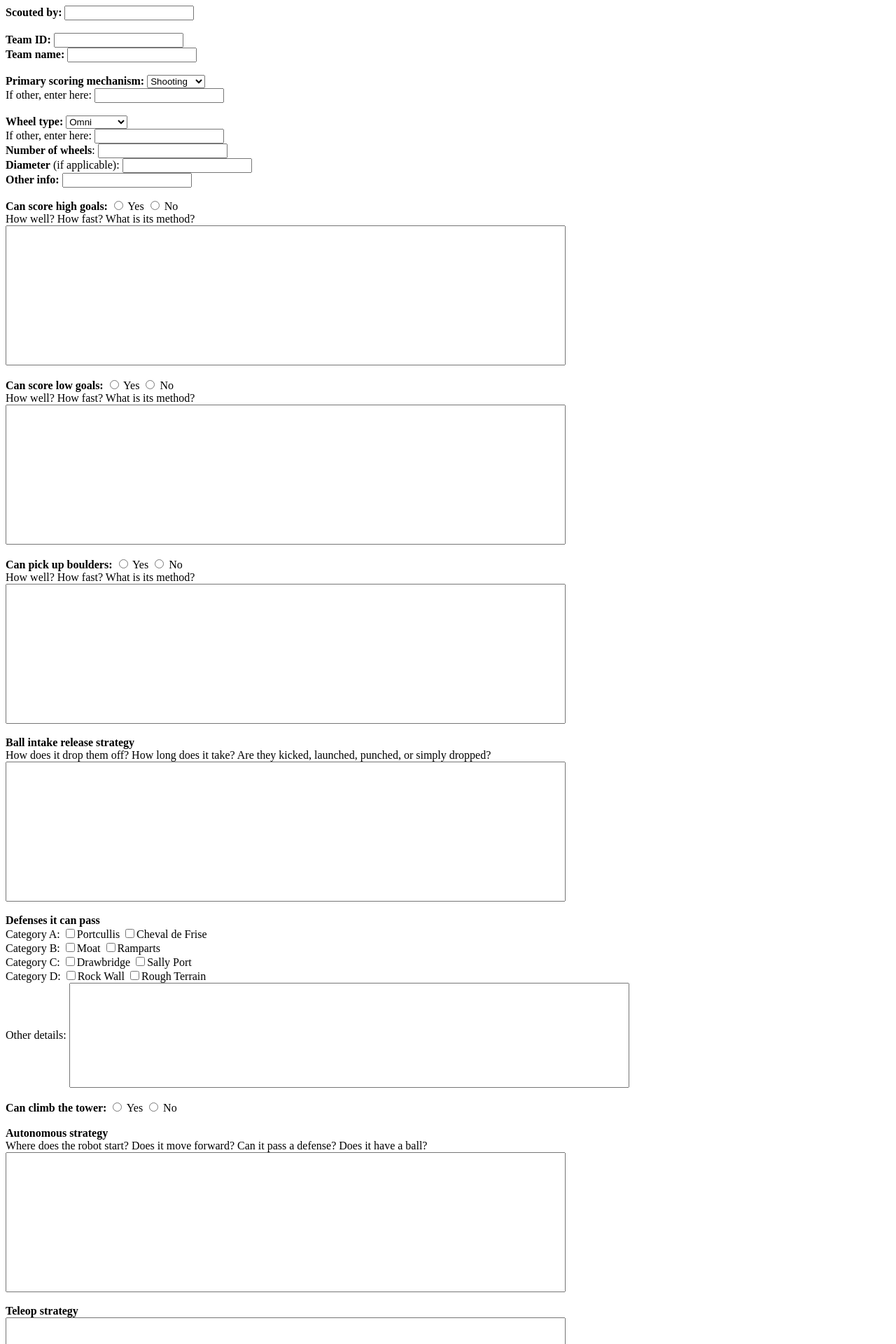
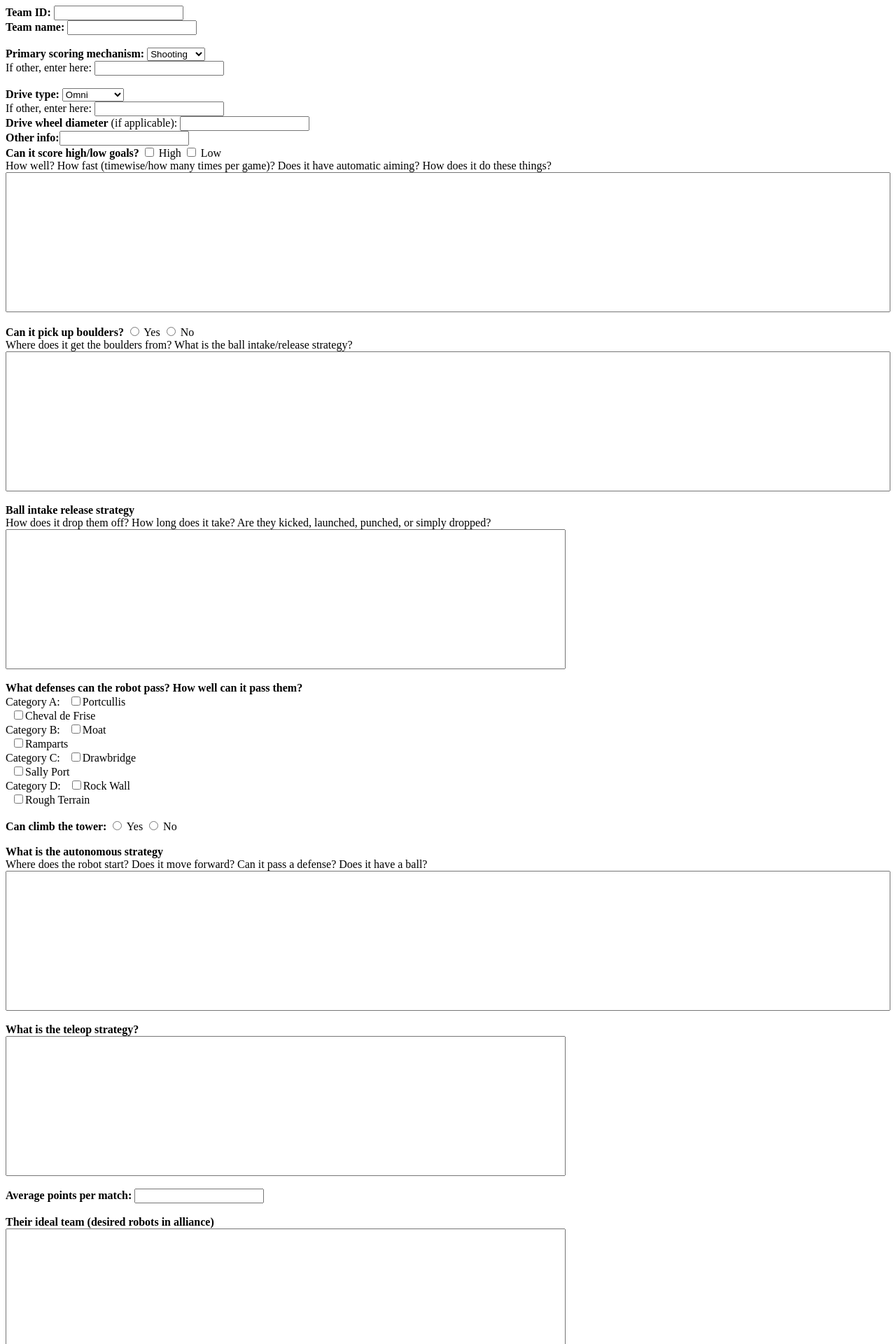
Before and after one commit to noahbkim/scoutmaster, a PHP site: page /teams.php in a window 1280 px wide. Shown: the top 1920 px of the page at 70% size. Run offline with PHP 8.4, Linux system fonts and the light colour scheme.

Commit message:
Should've gotten someone who knew HTML

```diff
--- a/index.php
+++ b/index.php
@@ -20,7 +20,7 @@ start();
 
         <ul id="navigation">
             <li style="float: left;"><a href="/scout/">Scoutmaster</a></li>
-            <li><a href="/scout/example.php">Example</a></li>
+            <li><a href="/scout/teams.php">Teams</a></li>
         </ul>
         <p>Scoutmaster is a comprehensive FRC scouting tool. It also happens to be the first iteration of the scoutmaster software family to ever be functionally completed and deployed! The current models are set up for the 2016 FRC game, Stronghold.</p>
         <a href="core/logout.php">Logout</a>
--- a/teams.php
+++ b/teams.php
@@ -1,63 +1,67 @@
 <html>
-
     <head>
         <title>Scoutmaster</title>
+    </head>
+    <body>
+        <form>
+            <b>Team ID: </b> <input type="number" name="team_number" size="5" maxlength="5"><br>
+            <b>Team name: </b> <input type="text" name="team_name"><br><br>
 
-<body>
-
-<form>
-<b>Scouted by:</b> <input type="text" name="scouter"><br><br>
-
-<b>Team ID: </b> <input type="number" name="teamid" size="5" maxlength="5"><br>
-<b>Team name: </b> <input type="text" name="teamname"><br><br>
-
-<b>Primary scoring mechanism: </b>
- <select name="scoring">
+            <b>Primary scoring mechanism:</b>
+            <select name="primary_mechanism">
                 <option value="shoot">Shooting</option>
                 <option value="breach">Breaching</option>
                 <option value="other">Other</option>
             </select><br>
-If other, enter here: <input type="text" name="scoreother"><br><br>
+            If other, enter here: <input type="text" name="primary_mechanism_other"><br><br>
 
-<b>Wheel type: </b>
- <select name="wheeltype">
+            <b>Drive type:</b>
+            <select name="drive_system">
                 <option value="omni">Omni</option>
                 <option value="mechanum">Mechanum</option>
                 <option value="pneumatic">Pneumatic</option>
                 <option value="trends">Trends</option>
                 <option value="other">Other</option>
             </select><br>
-If other, enter here: <input type="text" name="wheeltypeother"><br>
-<b>Number of wheels</b>: <input type="number" name="wheelcount"><br>
-<b>Diameter</b> (if applicable): <input type="number" name="wheeldiam"><br>
-<b>Other info:</b> <input type="text" name="wheelsother"><br>
-</form>
+            If other, enter here: <input type="text" name="driver_system_other"><br>
 
-<b>Can score high goals: </b> <input type="radio" name="highgoal" value="yes"> Yes    <input type="radio" name="highgoal" value="no"> No<br>
-How well? How fast? What is its method?<br><input type="text" name="highgoaldesc" style="height:200px;width:800px;"><br><br>
+            <b>Drive wheel diameter</b> (if applicable): <input type="text" name="drive_diameter"><br>
+            <b>Other info:</b><input type="text" name="drive_info"><br>
 
-<b>Can score low goals: </b> <input type="radio" name="lowgoal" value="yes"> Yes    <input type="radio" name="lowgoal" value="no"> No<br>
-How well? How fast? What is its method?<br><input type="text" name="lowgoaldesc" style="height:200px;width:800px;"><br><br>
+            <b>Can it score high/low goals? </b> <input type="checkbox" name="can_high_goal"> High <input type="checkbox" name="can_low_goal"> Low <br>
+            How well? How fast (timewise/how many times per game)? Does it have automatic aiming? How does it do these things?<br>
+            <input type="text" name="scoring_system" style="height: 200px; width: 100%;"><br><br>
 
-<b>Can pick up boulders: </b> <input type="radio" name="boulder" value="yes"> Yes    <input type="radio" name="boulder" value="no"> No<br>
-How well? How fast? What is its method?<br><input type="text" name="boulderdesc" style="height:200px;width:800px;"><br><br>
+            <b>Can it pick up boulders?</b> <input type="radio" name="can_boulder" value="yes"> Yes <input type="radio" name="can_boulder", value="no"> No <br>
+            Where does it get the boulders from? What is the ball intake/release strategy?<br>
+            <input type="text" name="boulder_system" style="height: 200px; width: 100%;"><br><br>
+
 
             <b>Ball intake release strategy</b><br>
             How does it drop them off? How long does it take? Are they kicked, launched, punched, or simply dropped?<br><input type="text" name="boulderdesc" style="height:200px;width:800px;"><br><br>
 
-<b>Defenses it can pass</b><br>
-Category A: <input type="checkbox" name="portcullis" value="Portcullis">Portcullis <input type="checkbox" name="cheval" value="Cheval de Frise">Cheval de Frise<br>
-Category B: <input type="checkbox" name="moat" value="Moat">Moat <input type="checkbox" name="ramparts" value="Ramparts">Ramparts<br>
-Category C: <input type="checkbox" name="drawbridge" value="Drawbridge">Drawbridge <input type="checkbox" name="sallyport" value="Sally Port">Sally Port<br>
-Category D: <input type="checkbox" name="rockwall" value="Rock Wall">Rock Wall <input type="checkbox" name="roughterrain" value="Rough Terrain">Rough Terrain<br>
-Other details: <input type="text" name="defdesc" style="height:150px;width:800px;"><br><br>
+            <b>What defenses can the robot pass? How well can it pass them?</b><br>
+            Category A:
+            &nbsp;&nbsp;<input type="checkbox" name="can_portcullis" value="yes">Portcullis<br>
+            &nbsp;&nbsp;<input type="checkbox" name="can_cheval" value="yes">Cheval de Frise<br>
+            Category B:
+            &nbsp;&nbsp;<input type="checkbox" name="can_moat" value="yes">Moat<br>
+            &nbsp;&nbsp;<input type="checkbox" name="can_ramparts" value="yes">Ramparts<br>
+            Category C:
+            &nbsp;&nbsp;<input type="checkbox" name="can_drawbridge" value="yes">Drawbridge<br>
+            &nbsp;&nbsp;<input type="checkbox" name="can_sally" value="yes">Sally Port<br>
+            Category D:
+            &nbsp;&nbsp;<input type="checkbox" name="can_rock" value="yes">Rock Wall<br>
+            &nbsp;&nbsp;<input type="checkbox" name="can_rough" value="yes">Rough Terrain<br>
+            <br>
 
-<b>Can climb the tower: </b> <input type="radio" name="towerclimb" value="yes"> Yes    <input type="radio" name="towerclimb" value="no"> No<br><br>
+            <b>Can climb the tower: </b> <input type="radio" name="can_climb" value="yes"> Yes <input type="radio" name="can_climb" value="no"> No<br><br>
 
-<b>Autonomous strategy</b><br>
-Where does the robot start? Does it move forward? Can it pass a defense? Does it have a ball?<br><input type="text" name="autodesc" style="height:200px;width:800px;"><br><br>
+            <b>What is the autonomous strategy</b><br>
+            Where does the robot start? Does it move forward? Can it pass a defense? Does it have a ball?<br>
+            <input type="text" name="autonomous_strategy" style="height: 200px; width: 100%;"><br><br>
 
-<b>Teleop strategy</b><br>
+            <b>What is the teleop strategy?</b><br>
             <input type="text" name="teleopdesc" style="height:200px;width:800px;"><br><br>
 
             <b>Average points per match: </b> <input type="number" name="points"><br><br>
@@ -68,6 +72,6 @@ Where does the robot start? Does it move forward? Can it pass a defense? Does it
             <b>Overall evaluation</b><br>
             Would we want to be in an alliance with them? Are they good? Are they confident?
             <input type="text" name="evaluation" style="height:200px;width:800px;"><br><br>
+        </form>
     </body>
-
 </html>
```
Lines whose indentation alone changed are shown as unchanged.
